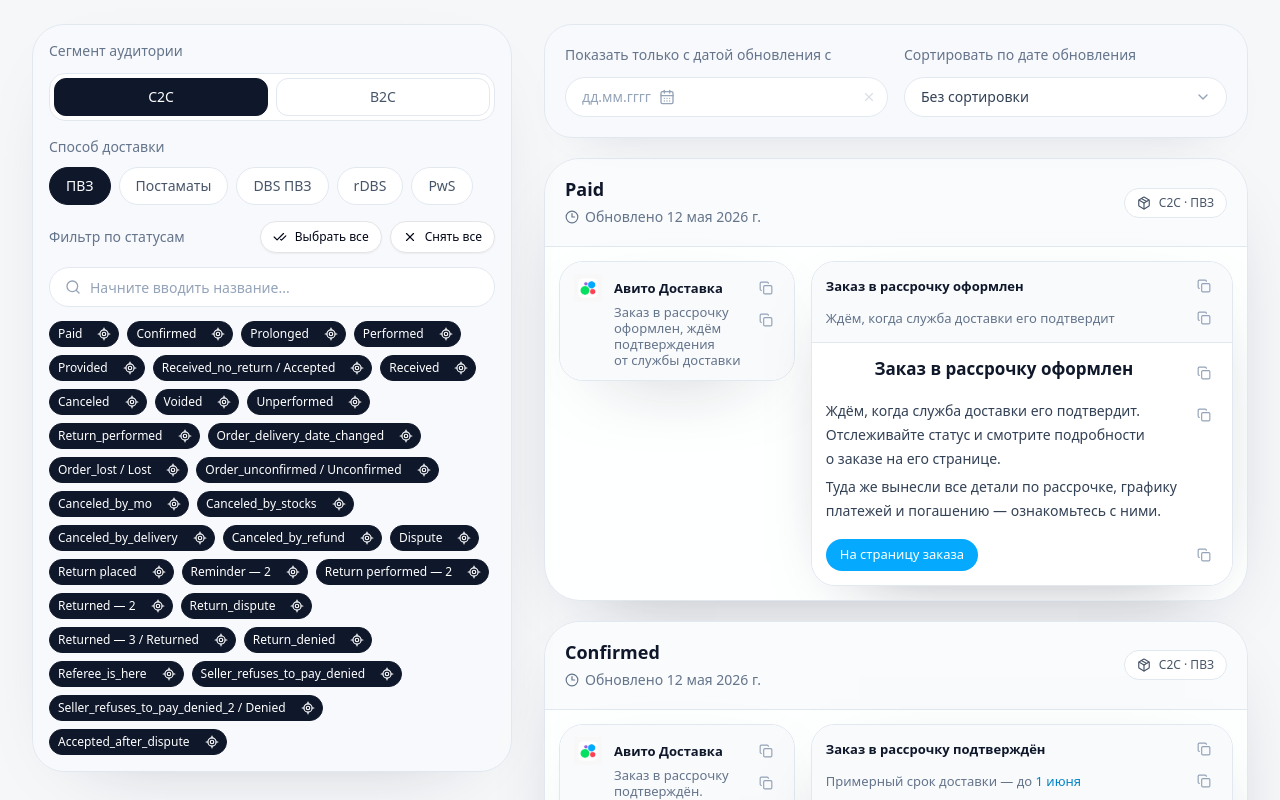
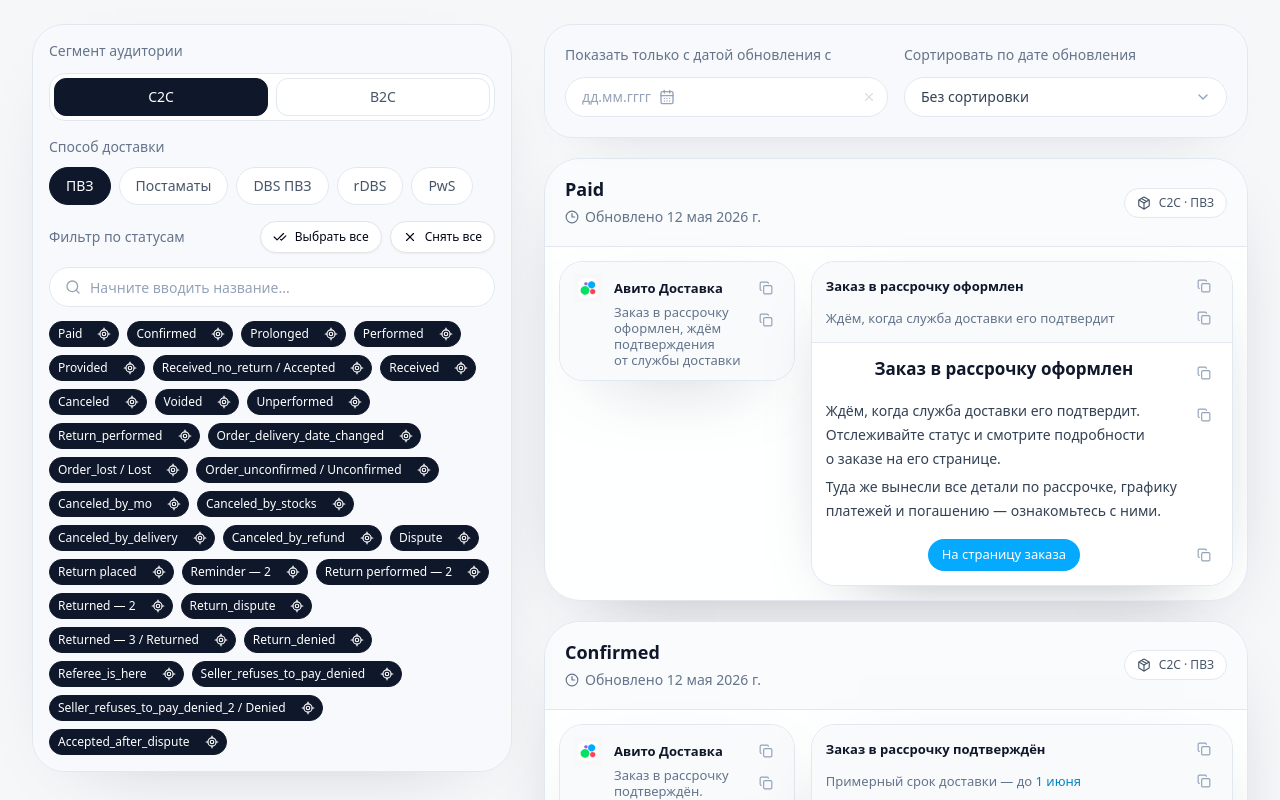
Before and after one commit to vgntt92/avito-credit-comms, a React (Vite) app: page / in a window 1280 px wide. Shown: the top 800 px of the page. Built offline with nearby package versions, Linux system fonts and the light colour scheme.

Commit message:
Отцентрировал кнопку в превью письма

```diff
--- a/src/App.jsx
+++ b/src/App.jsx
@@ -613,7 +613,7 @@
           <EmailBodyBlock copiedKey={copiedKey} onCopy={onCopy} value={item.emailBody} />
           {item.emailButton ? (
             <div className="group flex items-start gap-2 pt-1">
-              <div className="min-w-0 flex-1">
+              <div className="flex min-w-0 flex-1 justify-center">
                 <div
                   className="inline-flex items-center px-3.5 py-1.5 text-[13px] font-medium text-white"
                   style={{ backgroundColor: "#05AAFF", borderRadius: "22px" }}
```
Also changed, not shown: 2 other files (tests, documents, lock files or other folders).
